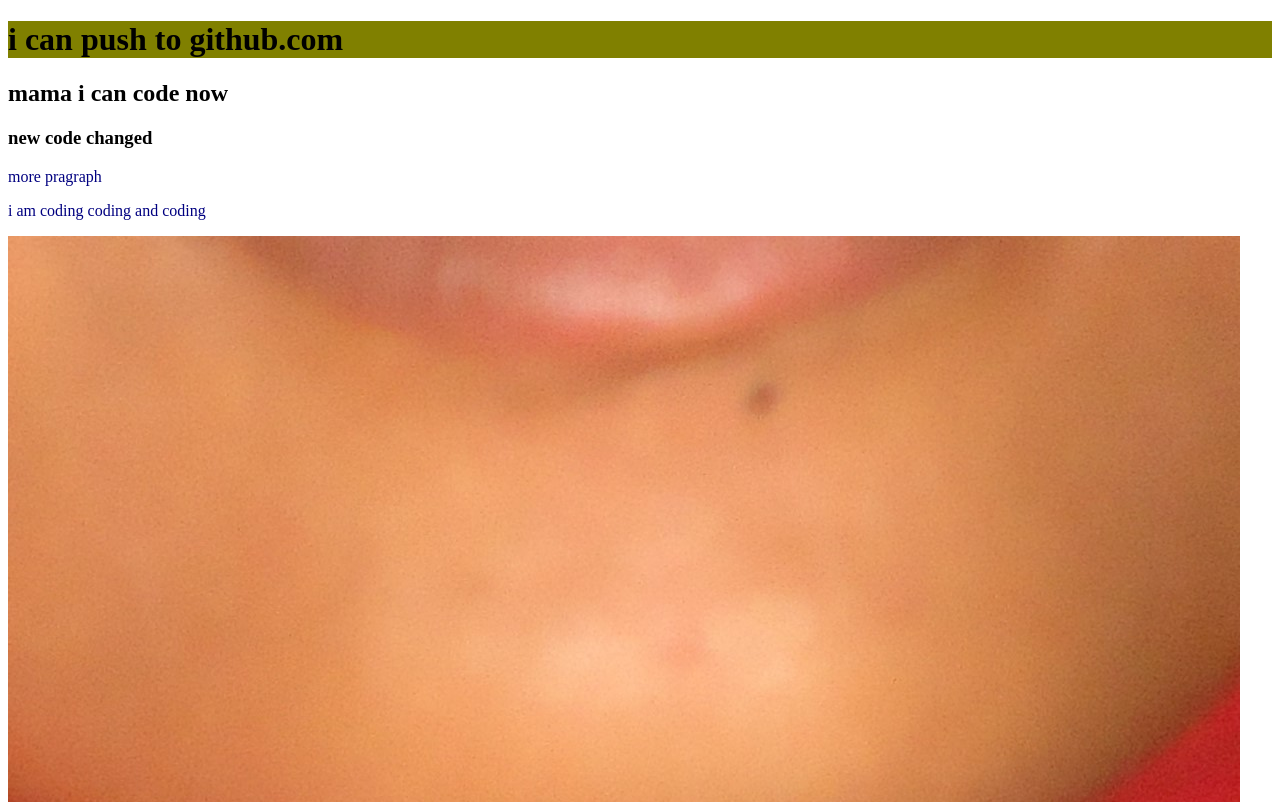
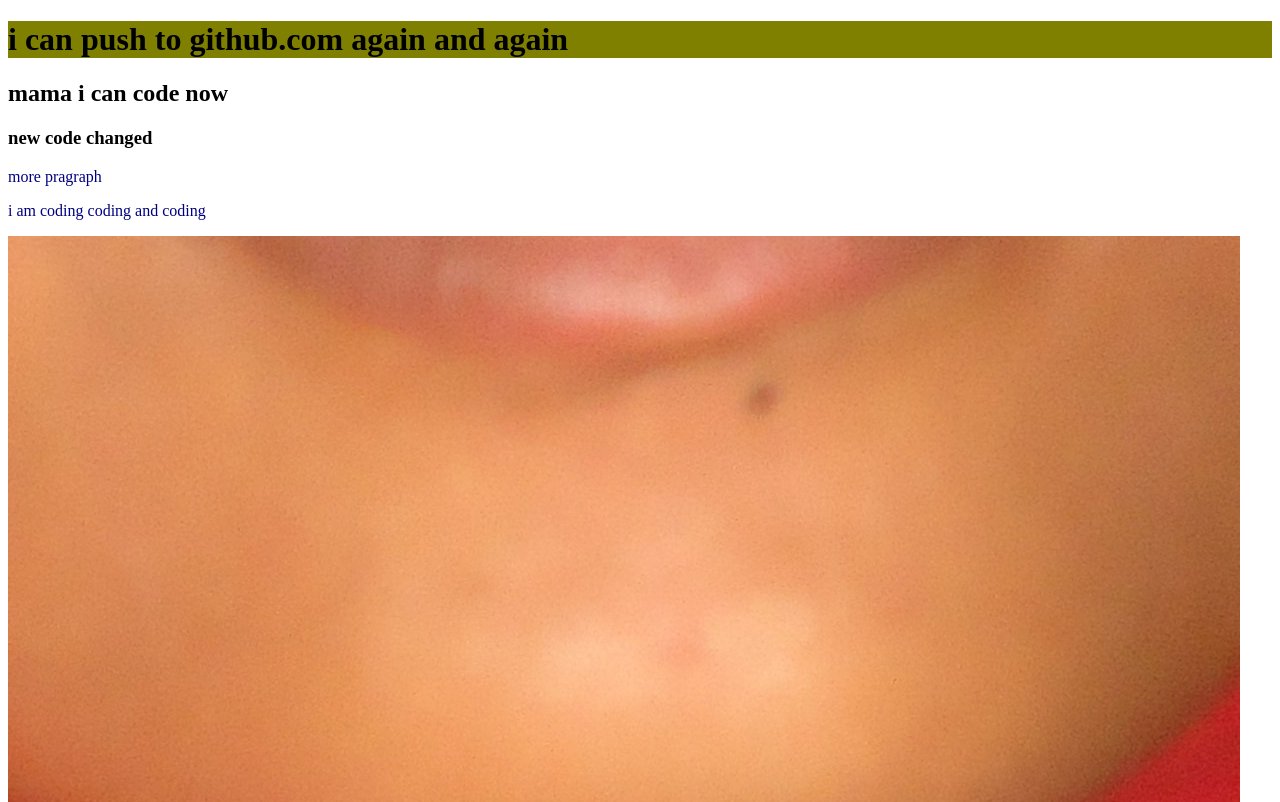
Before and after one commit to kamrulhassan2/my-second-repo, a plain HTML site: page index.html in a window 1280 px wide. Shown: the top 802 px of the page. Drawn offline with Linux system fonts and the light colour scheme.

Commit message:
again added

```diff
--- a/index.html
+++ b/index.html
@@ -8,7 +8,7 @@
     <link rel="stylesheet" href="style.css">
 </head>
 <body>
-    <h1>i can push to github.com</h1>
+    <h1>i can push to github.com again and again</h1>
     <h2>mama i can code now</h2>
     <h3>new code changed</h3>
     <p>more pragraph</p>
@@ -16,5 +16,6 @@
     <img src="PIC.jpg" alt="">
     <img src="love.png" alt="">
     <img src="750567.png" alt="">
+
 </body>
 </html>
```
